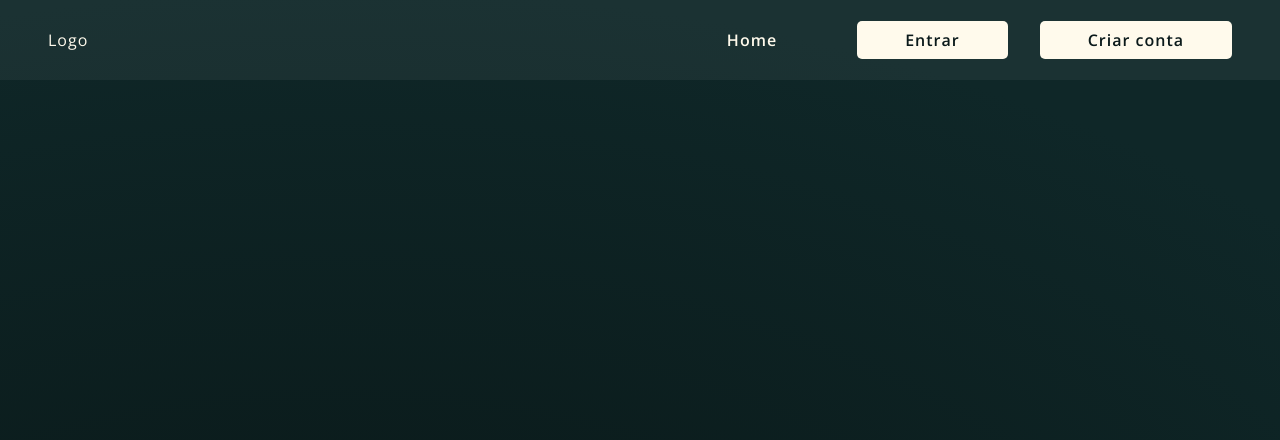
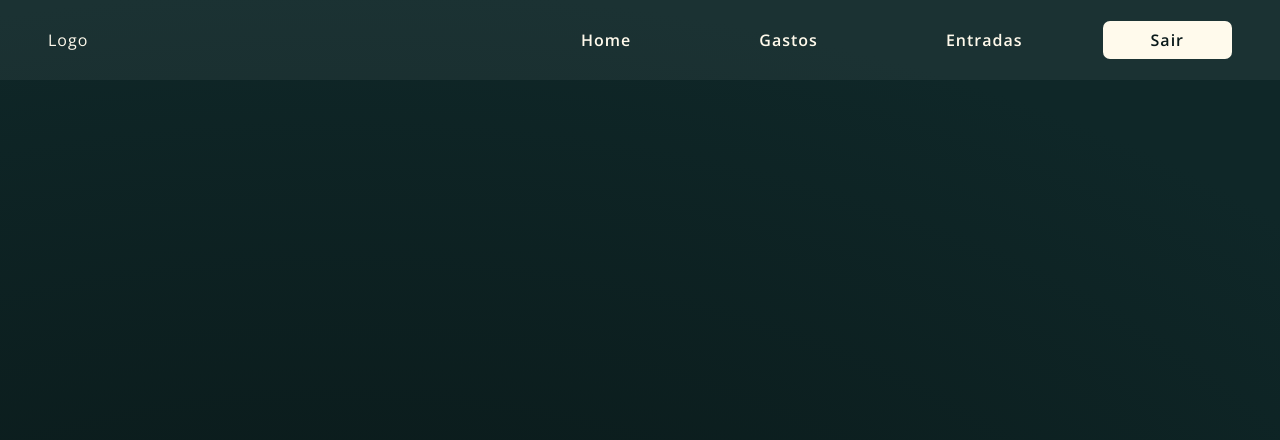
Before and after one commit to cptvictor95/gastura, a Next.js app: page / in a window 1280 px wide. Shown: the top 440 px of the page. Built offline with nearby package versions, Linux system fonts and the light colour scheme; no server answers.

Commit message:
fix firebase permission issues, move providers to correct pages

```diff
--- a/components/Header/Header.tsx
+++ b/components/Header/Header.tsx
@@ -5,7 +5,7 @@ import styles from "./styles.module.scss";
 
 const Header: React.FC = () => {
   const router = useRouter();
-  const { authState, handleUserLogout } = useLoggedInUser();
+  const { user, authState, handleUserLogout } = useLoggedInUser();
 
   return (
     <header className={styles.header}>
@@ -13,7 +13,7 @@ const Header: React.FC = () => {
 
       {authState === "LOADING" ? (
         <></>
-      ) : authState === "LOGGEDIN" ? (
+      ) : !user ? (
         <nav className={styles.nav}>
           <button className={styles.navButton} onClick={() => router.push("/")}>
             Home
--- a/components/LoginForm/LoginForm.tsx
+++ b/components/LoginForm/LoginForm.tsx
@@ -16,12 +16,13 @@ const LoginForm: React.FC = () => {
   } = useForm<LoginForm>({ mode: "onChange" });
   const router = useRouter();
 
-  const submitLoginForm = (data: LoginForm) => {
-    handleLogin(data.email, data.password);
+  const submitLoginForm = async (data: LoginForm) => {
+    await handleLogin(data.email, data.password);
   };
 
   const handleLogin = async (email: string, password: string) => {
     await login(email, password);
+
     await router.push("/");
   };
 
--- a/contexts/AuthContext.tsx
+++ b/contexts/AuthContext.tsx
@@ -20,6 +20,7 @@ export const AuthProvider: React.FC<{ children: React.ReactNode }> = ({
 
       return user.uid;
     } catch (error) {
+      console.error(error);
       throw error;
     }
   };
--- a/contexts/BudgetContext.tsx
+++ b/contexts/BudgetContext.tsx
@@ -1,6 +1,5 @@
 import { FirebaseCtx } from "@/config/context";
 import React, { useContext, useMemo } from "react";
-import useBudgets from "stores/useBudgets";
 import { Budget } from "types/Budget";
 
 interface BudgetContext {
--- a/hooks/useLoggedInUser.tsx
+++ b/hooks/useLoggedInUser.tsx
@@ -33,7 +33,7 @@ const useLoggedInUser = () => {
         .doc(firebaseUserId)
         .get()
         .then((doc) => {
-          const data = doc.data() as any;
+          const data = doc.data() as User;
 
           setUser(data);
         })
@@ -41,7 +41,7 @@ const useLoggedInUser = () => {
           setUser(false);
         });
     }
-  }, [firebase.user]);
+  }, [firebaseUserId]);
 
   return {
     authState: (user === false
--- a/package.json
+++ b/package.json
@@ -10,7 +10,7 @@
   },
   "dependencies": {
     "dotenv": "^16.0.1",
-    "firebase": "^9.8.1",
+    "firebase": "^8.1.2",
     "framer-motion": "^6.3.6",
     "next": "12.1.6",
     "react": "18.1.0",
--- a/pages/_app.tsx
+++ b/pages/_app.tsx
@@ -2,8 +2,6 @@ import "../styles/globals.scss";
 import { AppProps } from "next/app";
 import { FirebaseProvider } from "config/context";
 import { AuthProvider } from "@/contexts/AuthContext";
-import { BudgetProvider } from "@/contexts/BudgetContext";
-import { ExpenseProvider } from "@/contexts/ExpenseContext";
 import { UserProvider } from "@/contexts/UserContext";
 
 function MyApp({ Component, pageProps }: AppProps) {
@@ -11,11 +9,7 @@ function MyApp({ Component, pageProps }: AppProps) {
     <FirebaseProvider>
       <AuthProvider>
         <UserProvider>
-          <BudgetProvider>
-            <ExpenseProvider>
-              <Component {...pageProps} />
-            </ExpenseProvider>
-          </BudgetProvider>
+          <Component {...pageProps} />
         </UserProvider>
       </AuthProvider>
     </FirebaseProvider>
--- a/pages/index.tsx
+++ b/pages/index.tsx
@@ -1,4 +1,6 @@
 import Dashboard from "@/components/Dashboard/Dashboard";
+import { BudgetProvider } from "@/contexts/BudgetContext";
+import { ExpenseProvider } from "@/contexts/ExpenseContext";
 import useLoggedInUser from "@/hooks/useLoggedInUser";
 import Main from "Layout/Main";
 import Header from "../components/Header/Header";
@@ -9,7 +11,15 @@ const Home: React.FC = () => {
   return (
     <>
       <Header />
-      <Main title="Home">{authState === "LOGGEDIN" && <Dashboard />}</Main>
+      <Main title="Home">
+        {authState === "LOGGEDIN" && (
+          <BudgetProvider>
+            <ExpenseProvider>
+              <Dashboard />
+            </ExpenseProvider>
+          </BudgetProvider>
+        )}
+      </Main>
     </>
   );
 };
--- a/types/User.tsx
+++ b/types/User.tsx
@@ -4,5 +4,5 @@ export interface User {
   email: string;
   password: string;
 
-  budgets: { [budgetId: string]: boolean };
+  budgets?: { [budgetId: string]: boolean };
 }
```
Also changed, not shown: config/context.tsx (+3 -4 lines), pages/budgets.tsx (+4 -3 lines), pages/expenses.tsx (+4 -3 lines), 1 other file (tests, documents, lock files or other folders).
